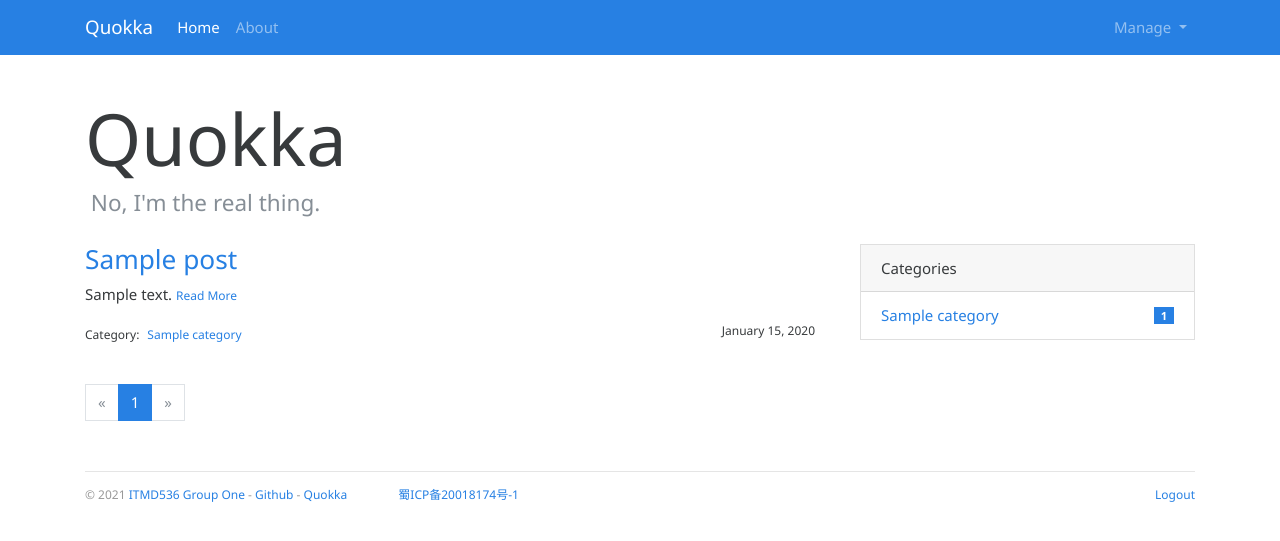
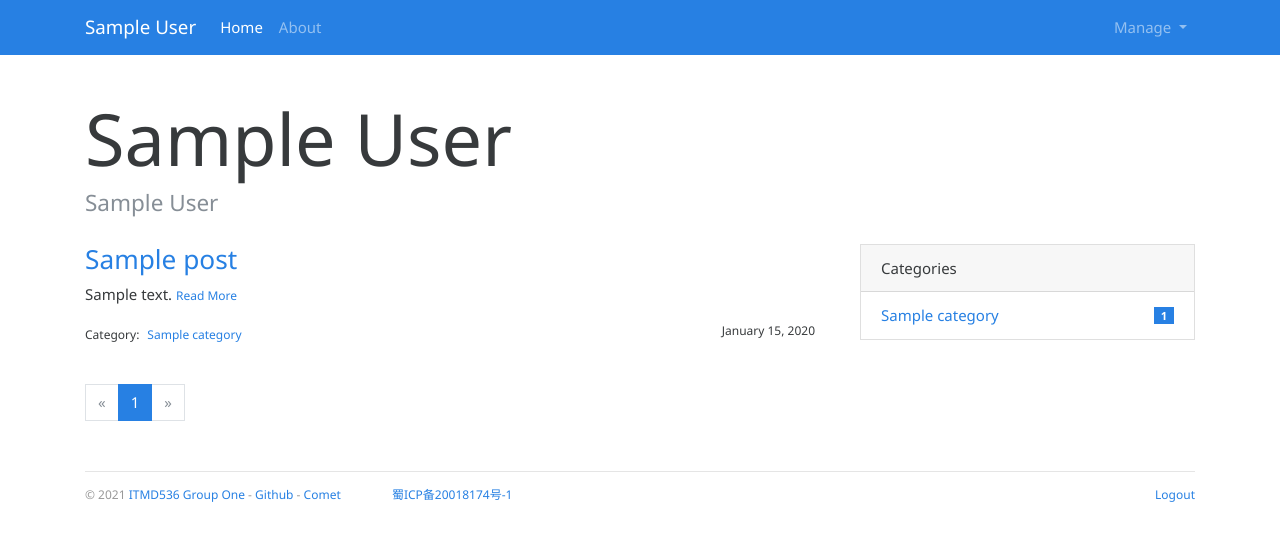
Before and after one commit to tubzby/itmd536, a Flask app: page / in a window 1280 px wide. Shown: the top 541 px of the page. Run offline with Flask 2, Linux system fonts and the light colour scheme; a user stored in the database is signed in; tables that the repository leaves empty hold one stand-in row (values such as "Sample post"); some libraries are stand-ins or nearby versions.

Commit message:
fix(*): fix the web page showing

```diff
--- a/comet/templates/base.html
+++ b/comet/templates/base.html
@@ -18,7 +18,7 @@
 <nav class="navbar navbar-expand-lg navbar-dark bg-primary">
     <div class="container">
         {% if current_user.is_authenticated %}
-        <a class="navbar-brand" href="{{ url_for('blog.index') }}">Quokka</a>
+        <a class="navbar-brand" href="{{ url_for('blog.index') }}">{{ current_user.blog_title }}</a>
         <button class="navbar-toggler" type="button" data-toggle="collapse" data-target="#navbarColor01"
                 aria-controls="navbarColor01" aria-expanded="false" aria-label="Toggle navigation">
             <span class="navbar-toggler-icon"></span>
@@ -44,7 +44,7 @@
             </ul>
         </div>
         {% else %}
-        <a class="navbar-brand" href="{{ url_for('blog.index') }}">Quokka</a>
+        <a class="navbar-brand" href="{{ url_for('blog.index') }}">Comet</a>
         <button class="navbar-toggler" type="button" data-toggle="collapse" data-target="#navbarColor01"
                 aria-controls="navbarColor01" aria-expanded="false" aria-label="Toggle navigation">
             <span class="navbar-toggler-icon"></span>
@@ -82,7 +82,7 @@
         <p class="float-left">
             <small> &copy; 2021 <a href="https://www.iit.edu/" title="Written by ITMD536 Group One">ITMD536 Group One</a> -
                 <a href="https://github.com/tubzby/itmd536" title="Fork me on GitHub">Github</a> -
-                <a href="http://www.hellboycc.cn" title="A blog system project">Quokka</a>
+                <a href="http://www.hellboycc.cn" title="A blog system project">Comet</a>
             </small>
             <small class="ml-5">
                 <a href="https://beian.miit.gov.cn/">蜀ICP备20018174号-1</a>
--- a/comet/templates/home.html
+++ b/comet/templates/home.html
@@ -5,8 +5,20 @@
 
 
 <div class="page-header">
-    <h1 class="display-3">Quokka</h1>
-    <h4 class="text-muted">&nbsp;No, I&#39;m the real thing.</h4>
+    <h1 class="display-3">
+        {% if current_user.is_authenticated %}
+            {{ current_user.blog_title }}
+        {% else %}
+            Comet
+        {% endif %}
+    </h1>
+    <h4 class="text-muted">
+        {% if current_user.is_authenticated %}
+            {{ current_user.blog_sub_title }}
+        {% else %}
+            &nbsp;No, I&#39;m the real thing.
+        {% endif %}
+    </h4>
 </div>
 <div class="row">
     <div class="col-sm-8">
```
